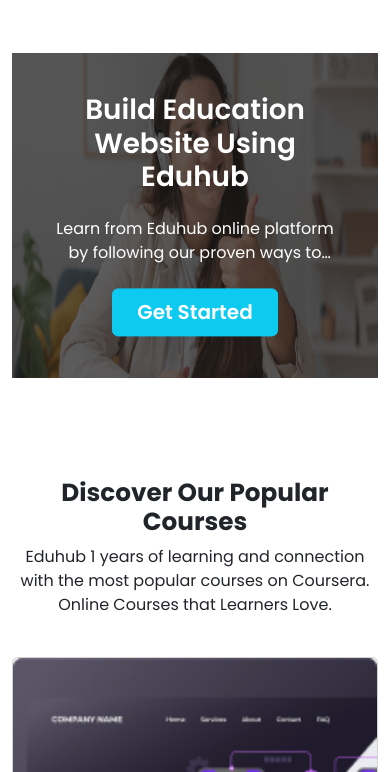
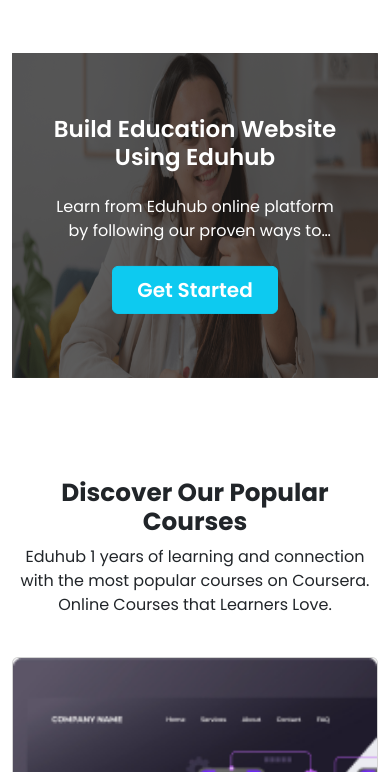
Before and after one commit to Jubaear-islam-Fahim/proedu, a plain HTML site: page index.html in a window 390 px wide. Shown: the part 72-844 px from the top of the page. Drawn offline with nearby package versions, Linux system fonts and the light colour scheme.

Commit message:
sum responsive commit

```diff
--- a/css/responsive.css
+++ b/css/responsive.css
@@ -42,4 +42,7 @@
         transform: translateX(-50%);
         bottom: -16px;
     }
+    .hero-banner .carousel-caption h1{
+        font-size: 23px !important;
+    }
 }
```
